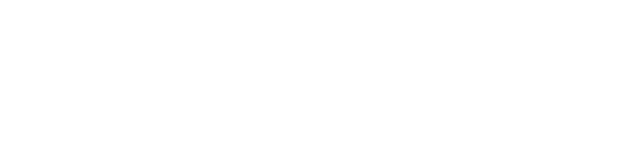
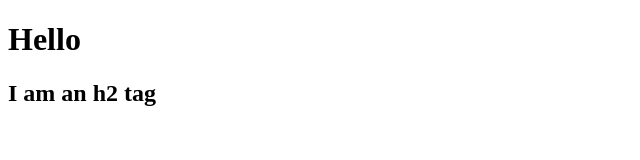
Before and after one commit to SuvadeepMukherjee/Namaste-React, a plain HTML site: page Episode-1/index.html in a window 1280 px wide. Shown: the whole page, without its empty margins (0-640 px from the left). Drawn offline with nearby package versions, Linux system fonts and the light colour scheme.

Commit message:
episode 1

```diff
--- a/Episode-1/app.js
+++ b/Episode-1/app.js
@@ -0,0 +1,24 @@
+{
+  /* <div id="parent">
+  <div id="child">
+    <h1>i am a h1 tag</h1>
+    <h2>i am a h2 tag</h2>
+  </div>
+</div>; */
+}
+
+const parent = React.createElement(
+  "div",
+  { id: "parent" },
+  React.createElement("div", { id: "child" }, [
+    React.createElement("h1", {}, "Hello"),
+    React.createElement("h2", {}, "I am an h2 tag"),
+  ])
+);
+// const heading = React.createElement(
+//   "h1",
+//   { id: "heading", xyz: "abc" },
+//   "Hello World from React!"
+// );
+const root = ReactDOM.createRoot(document.getElementById("root"));
+root.render(parent);
```
Also changed, not shown: Episode-1/index.html (+1 -0 lines).
